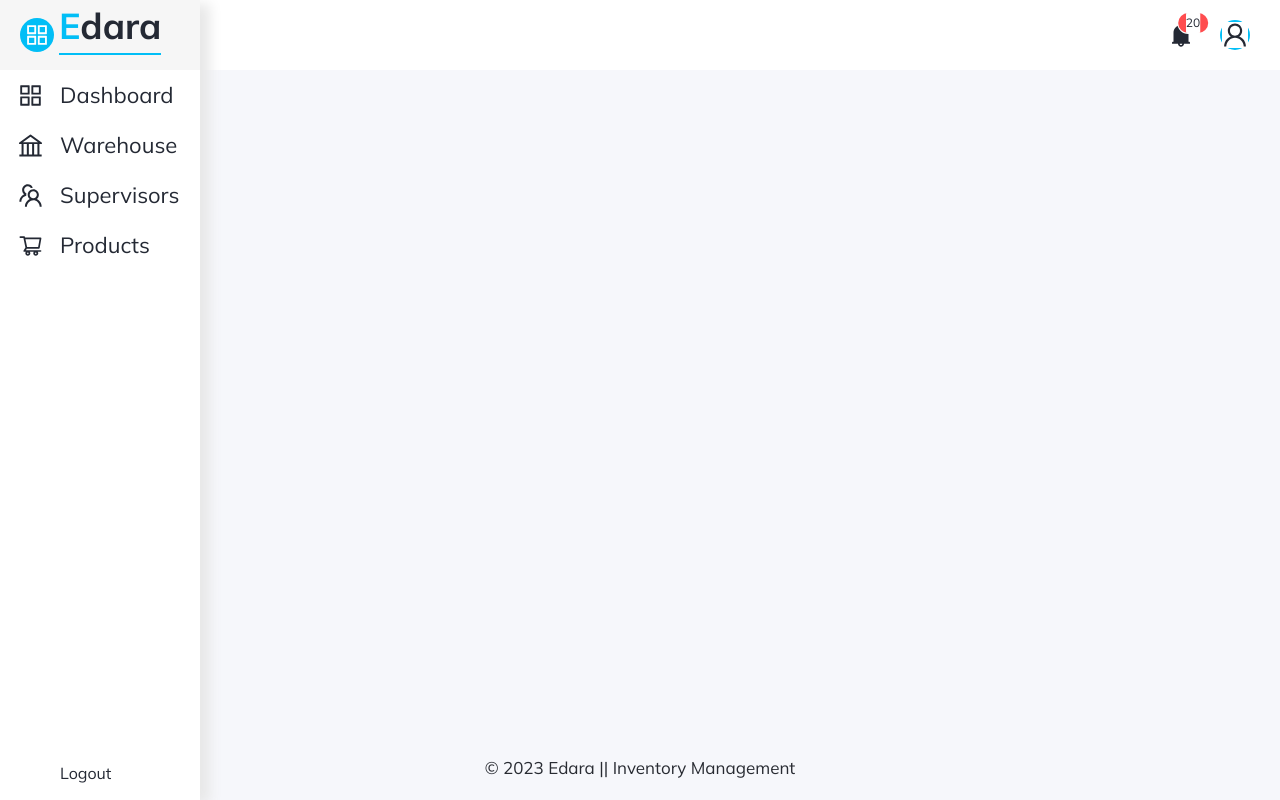
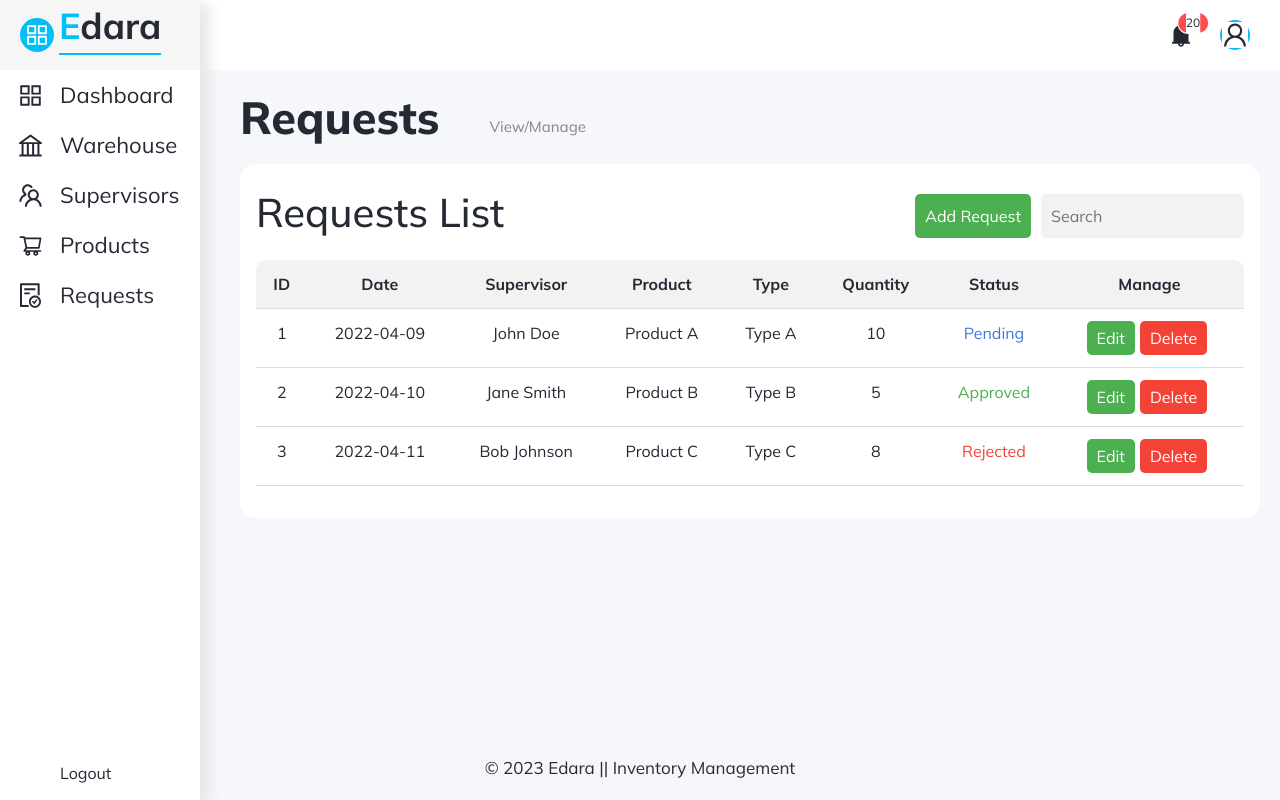
Before and after one commit to FatmaElzahraaAdham/InventorySys, a React (Create React App) app: page /Request in a window 1280 px wide. Built offline with nearby package versions, Linux system fonts and the light colour scheme.

Commit message:
feature: add request page and table

```diff
--- a/src/components/AppRoutes.js
+++ b/src/components/AppRoutes.js
@@ -4,6 +4,7 @@ import Dashboard from '../pages/Dashboard'
 import Warehouse from '../pages/Warehouse'
 import Product from '../pages/Product'
 import Supervisor from '../pages/Supervisor'
+import Request from "../pages/Request";
 
 
 function AppRoutes(){
@@ -13,6 +14,7 @@ function AppRoutes(){
             <Route path="/Warehouse" element={<Warehouse/>}></Route>
             <Route path="/Product" element={<Product/>}></Route>
             <Route path="/Supervisor" element={<Supervisor/>}></Route>
+            <Route path="/Request" element={<Request/>}></Route>
         </Routes>
     )
 
--- a/src/components/PageTitle.js
+++ b/src/components/PageTitle.js
@@ -1,5 +1,3 @@
-// create a react component
-//
 import React from "react";
 import "../styles/PageTitle.css";
 
--- a/src/components/SidebarData.js
+++ b/src/components/SidebarData.js
@@ -1,5 +1,5 @@
 import React from "react";
-import { AppstoreOutlined,BankOutlined,ShoppingCartOutlined,TeamOutlined } from "@ant-design/icons";
+import {AppstoreOutlined, BankOutlined, FileDoneOutlined, ShoppingCartOutlined, TeamOutlined,} from "@ant-design/icons";
 
 export const SidebarData = [
     {
@@ -22,5 +22,10 @@ export const SidebarData = [
         icon: <ShoppingCartOutlined/>,
         link: "/Product",
     },
+    {
+        title: "Requests",
+        icon: <FileDoneOutlined/>,
+        link: "/Request",
+    }
 
 ]
--- a/src/pages/Request.js
+++ b/src/pages/Request.js
@@ -1,6 +1,76 @@
+import {useState} from "react";
+import PageTitle from "../components/PageTitle";
+import TableHeader from "../components/TableHeader";
+import Table from "../components/Table";
+import EditButton from "../components/EditButton";
+import DeleteButton from "../components/DeleteButton";
 
 function Request() {
-    return <div>Request</div>
+    const [requests] = useState([
+        {
+            id: 1,
+            date: '2022-04-09',
+            supervisor: 'John Doe',
+            product: 'Product A',
+            type: 'Type A',
+            quantity: 10,
+            status: 'Pending',
+        },
+        {
+            id: 2,
+            date: '2022-04-10',
+            supervisor: 'Jane Smith',
+            product: 'Product B',
+            type: 'Type B',
+            quantity: 5,
+            status: 'Approved',
+        },
+        {
+            id: 3,
+            date: '2022-04-11',
+            supervisor: 'Bob Johnson',
+            product: 'Product C',
+            type: 'Type C',
+            quantity: 8,
+            status: 'Rejected',
+        },
+    ]);
+    const columns = ['ID', 'Date', 'Supervisor', 'Product', 'Type', 'Quantity', 'Status'];
+
+    let handleDelete = (item) => {
+        console.log(item.name + " was deleted")
+    };
+
+    let handleEdit = (item) => {
+        console.log(item.name + " was edited")
+    };
+
+    let handleAdd = (item) => {
+        console.log("Add button was clicked");
+    }
+
+    return (
+        <div className="page-content">
+            <PageTitle title="Requests" subtext="View/Manage"/>
+            <div className="table-wrapper">
+                <TableHeader
+                    title="Requests List"
+                    buttonText="Add Request"
+                    onButtonClick={handleAdd}  //TODO: Fix this
+                />
+                <div>
+                    <Table
+                        data={requests}
+                        columns={columns}
+                        onEdit={handleEdit}
+                        onDelete={handleDelete}
+                        editButton={<EditButton/>}
+                        deleteButton={<DeleteButton/>}
+                    />
+                </div>
+            </div>
+        </div>
+    );
 }
 
 export default Request;
--- a/src/styles/Table.css
+++ b/src/styles/Table.css
@@ -84,10 +84,22 @@
     background-color: #f2f2f2;
 }
 
-.Active {
+.active {
     color: #4caf50;
 }
 
-.Inactive {
+.inactive {
     color: #f44336;
 }
+
+.approved {
+    color: #4caf50;
+}
+
+.rejected {
+    color: #f44336;
+}
+
+.pending {
+    color: #4075e7;
+}
```
